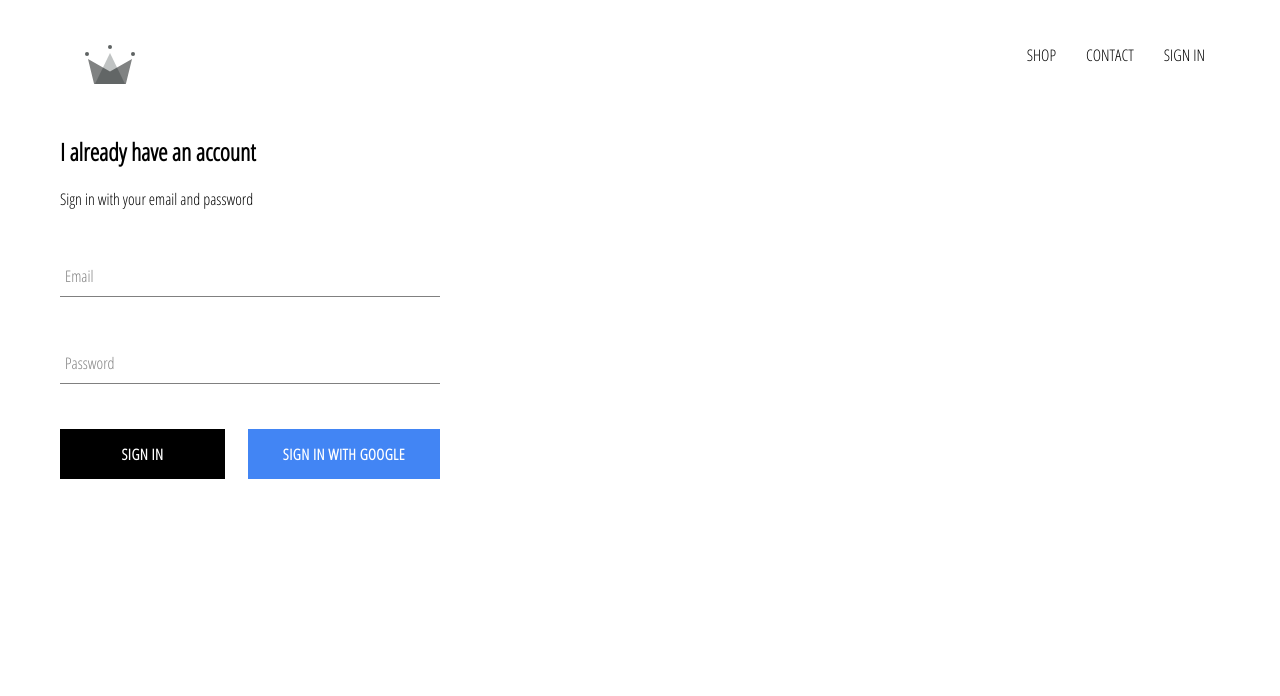
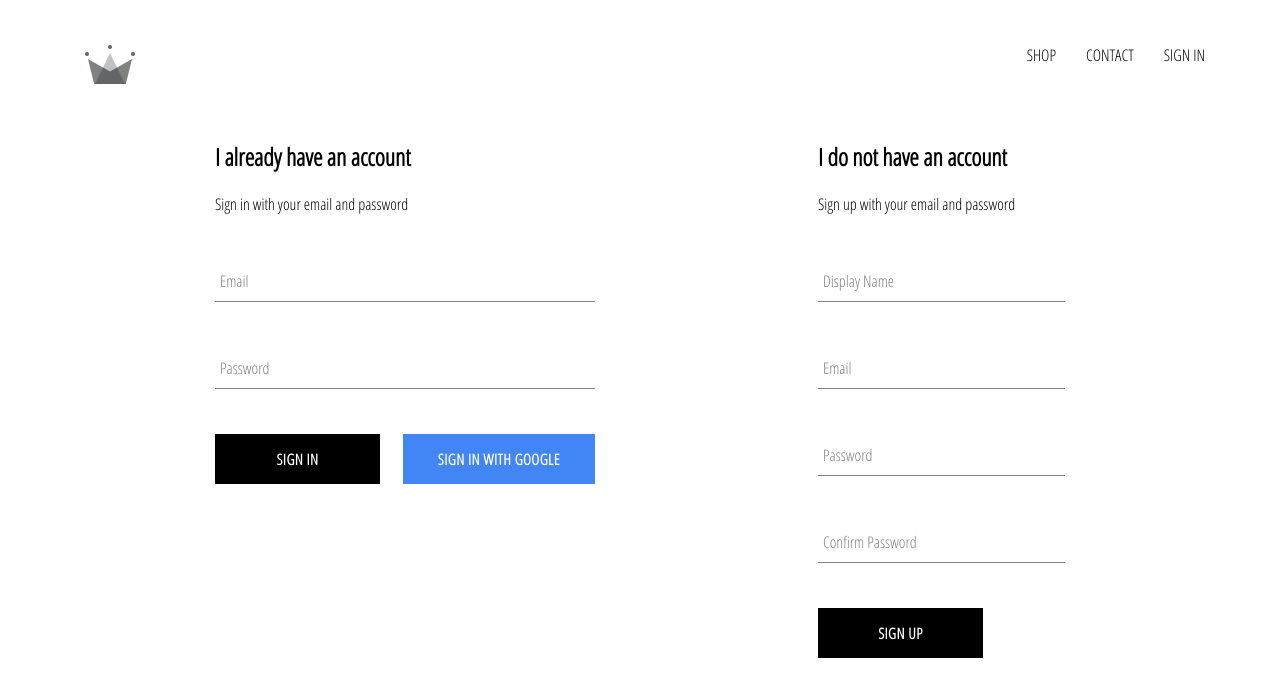
Before and after one commit to greener2/crwn-clothing, a React (Create React App) app: page /signIn in a window 1280 px wide. Shown: the top 696 px of the page. Built offline with nearby package versions, Linux system fonts and the light colour scheme; no server answers.

Commit message:
Sign up form complete, integration with firestore done, still needs full functionality to allow email signups

```diff
--- a/src/App.js
+++ b/src/App.js
@@ -7,7 +7,7 @@
 import Header from './components/header/header.component';
 import SignInSignUpPage from './pages/sign-in-sign-up/sign-in-sign-up.component';
 
-import { auth } from './firebase/firebase.utils';
+import { auth, createUserProfileDocument } from './firebase/firebase.utils';
 
 const HatsPage = () => (
   <div>
@@ -28,9 +28,23 @@
   unsubscribeFromAuth = null;
 
   componentDidMount() {
-    this.unsubscribeFromAuth = auth.onAuthStateChanged(user => {
-      console.log(user);
-      this.setState({currentUser: user});
+    this.unsubscribeFromAuth = auth.onAuthStateChanged(async userAuth => {
+      if(userAuth) {
+        console.log(userAuth);
+        const userRef = await createUserProfileDocument(userAuth);
+
+        userRef.onSnapshot(snapShot => {
+          this.setState({
+            currentUser: {
+              id: snapShot.id,
+              ...snapShot.data(),
+            }
+          });
+          console.log(this.state);
+        });
+      } else {
+        this.setState({currentUser: userAuth});
+      }
     });
   }
 
--- /dev/null
+++ b/src/components/sign-up/sign-up.component.jsx
@@ -0,0 +1,95 @@
+import React from 'react';
+import FormInput from '../form-input/form-input.component';
+import CustomButton from '../custom-button/custom-button.component';
+
+import { auth, createUserProfileDocument } from "../../firebase/firebase.utils";
+
+
+class SignUp extends React.Component {
+    constructor() {
+        super();
+
+        this.state = {
+            displayName: "",
+            email: "",
+            password: "",
+            confirmPassword: "",
+        };
+    }
+
+    handleSubmit = async event => {
+        event.preventDefault();
+
+        const {displayName, email, password, confirmPassword} = this.state;
+
+        if(password !== confirmPassword) {
+            alert("passwords don't match");
+            return;
+        }
+
+        try {
+            const {user} = await auth.createUserWithEmailAndPassword(email, password);
+
+            await createUserProfileDocument(user, {displayName})
+
+            this.setState({
+                displayName: "",
+                email: "",
+                password: "",
+                confirmPassword: "",
+            })
+        } catch(error) {
+            console.error(error);
+        }
+    }
+
+    handleChange = event => {
+        const {name, value} = event.target;
+
+        this.setState({ [name]: value });
+    }
+
+    render () {
+        const {displayName, email, password, confirmPassword} = this.state;
+
+        return (
+            <div className="sign-up">
+                <h2 className="title"> I do not have an account</h2>
+                <span>Sign up with your email and password</span>
+                <form className="sign-up-form" onSubmit={this.handleSubmit}>
+                    <FormInput
+                        type="text"
+                        name="displayName"
+                        value={displayName}
+                        onChange={this.handleChange}
+                        label="Display Name"
+                        required />
+                    <FormInput
+                        type="email"
+                        name="email"
+                        value={email}
+                        onChange={this.handleChange}
+                        label="Email"
+                        required />
+                    <FormInput
+                        type="password"
+                        name="password"
+                        value={password}
+                        onChange={this.handleChange}
+                        label="Password"
+                        required />
+                    <FormInput
+                        type="password"
+                        name="confirmPassword"
+                        value={confirmPassword}
+                        onChange={this.handleChange}
+                        label="Confirm Password"
+                        required />
+                    <CustomButton type="submit">SIGN UP</CustomButton>
+                </form>
+            </div>
+        )
+    }
+}
+
+export default SignUp;
--- /dev/null
+++ b/src/components/sign-up/sign-up.styles.scss
@@ -0,0 +1,9 @@
+.sign-up {
+    display: flex;
+    flex-direction: column;
+    width: 380px;
+
+    .title {
+        margin: 10px 0;
+    }
+}
--- a/src/firebase/firebase.utils.js
+++ b/src/firebase/firebase.utils.js
@@ -13,6 +13,32 @@
     appId: "1:9278846184:web:6f80a8ae5b6277a975855d"
 };
 
+export const createUserProfileDocument = async (userAuth, additionalData) => {
+    if(!userAuth) return;
+
+    const userRef = firestore.doc(`users/${userAuth.uid}`);
+
+    const snapShot = await userRef.get();
+
+    if(!snapShot.exists) {
+        const { displayName, email } = userAuth;
+        const createdAt = new Date();
+        try {
+            await userRef.set({
+                displayName,
+                email,
+                createdAt,
+                ...additionalData
+            });
+        } catch(error) {
+            console.log("error creating user", error.message);
+        }
+
+    }
+
+    return userRef;
+}
+
 firebase.initializeApp(config);
 
 export const auth = firebase.auth();
@@ -22,4 +48,6 @@
 provider.setCustomParameters({ prompt: 'select_account' });
 export const signInWithGoogle = () => auth.signInWithPopup(provider);
 
+
+
 export default firebase;
--- a/src/pages/sign-in-sign-up/sign-in-sign-up.component.jsx
+++ b/src/pages/sign-in-sign-up/sign-in-sign-up.component.jsx
@@ -2,11 +2,13 @@
 
 import './sign-in-sign-up.styles.scss';
 import SignIn from '../../components/sign-in/sign-in.component';
+import SignUp from '../../components/sign-up/sign-up.component';
 
 
 const SignInSignUpPage = () => (
     <div className="sisu">
         <SignIn />
+        <SignUp />
     </div>
 );
 
--- a/src/pages/sign-in-sign-up/sign-in-sign-up.styles.scss
+++ b/src/pages/sign-in-sign-up/sign-in-sign-up.styles.scss
@@ -0,0 +1,6 @@
+.sisu {
+    width: 850px;
+    display: flex;
+    justify-content: space-between;
+    margin: 30px auto;
+}
```
Also changed, not shown: src/test.js (added, +9 -0 lines).
